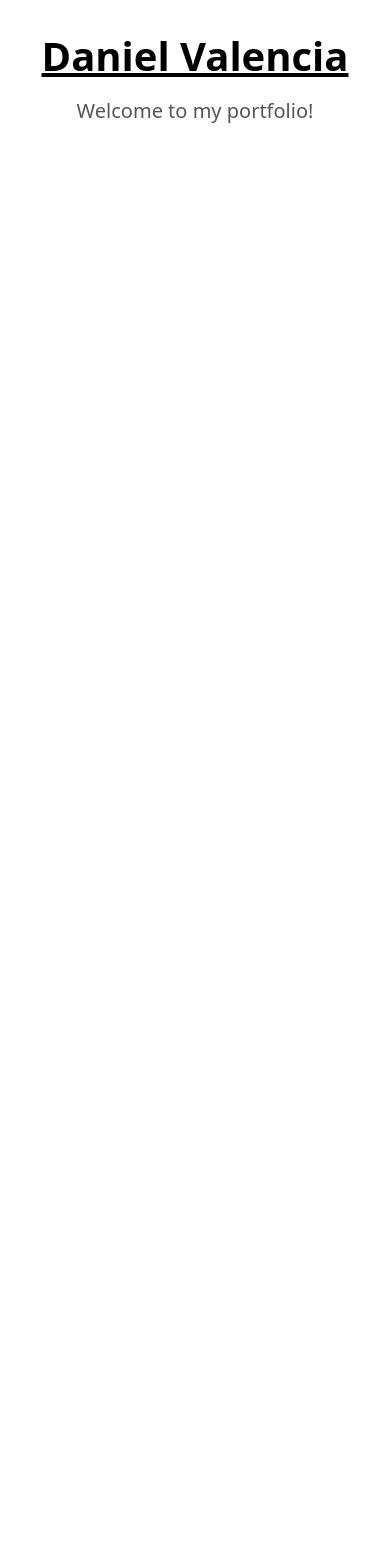
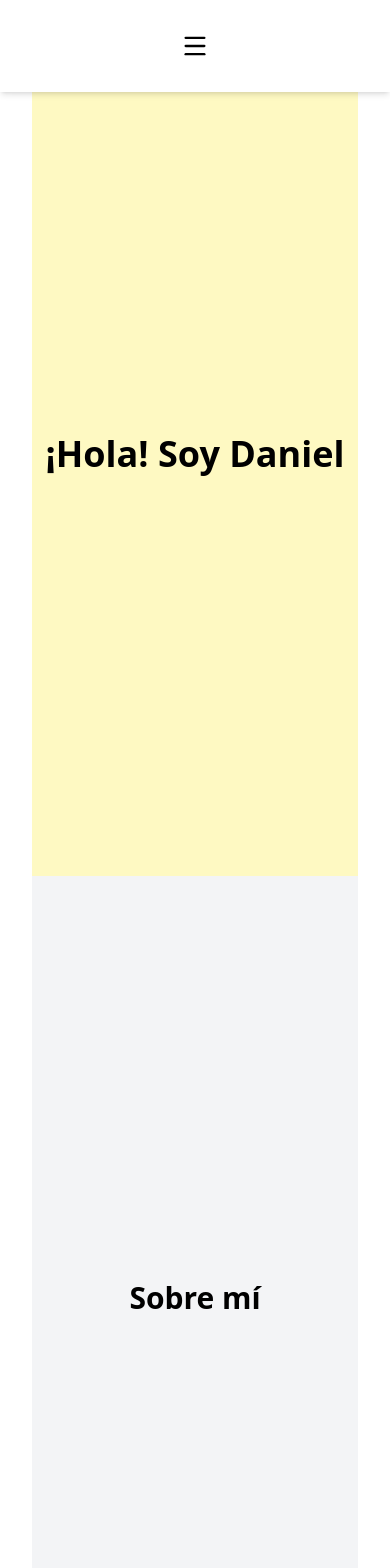
Before and after one commit to xDanyV/portfolio-react, a React (Vite) app: page / in a window 390 px wide. Shown: the top 1568 px of the page. Before the commit the page ends 844 px from the top, so only its background shows below. Built offline with nearby package versions, Linux system fonts and the light colour scheme.

Commit message:
Se agrego un navbar responsivo

```diff
--- a/package.json
+++ b/package.json
@@ -11,6 +11,8 @@
   },
   "dependencies": {
     "@tailwindcss/vite": "^4.1.14",
+    "framer-motion": "^12.23.22",
+    "lucide-react": "^0.544.0",
     "react": "^19.1.1",
     "react-dom": "^19.1.1",
     "tailwindcss": "^4.1.14"
--- a/src/App.jsx
+++ b/src/App.jsx
@@ -1,11 +1,24 @@
 
-import './App.css'
+import './App.css';
+import Navbar from './components/Navbar';
 
 function App() {
   return (
-    <div>
-      <h1 class="text-3xl font-bold underline">Daniel Valencia</h1>
-      <p>Welcome to my portfolio!</p>
+    <div className="scroll-smooth">
+      <Navbar />
+
+      <section id="inicio" className="h-screen flex items-center justify-center bg-yellow-100">
+        <h2 className="text-4xl font-bold">¡Hola! Soy Daniel</h2>
+      </section>
+
+      <section id="sobre-mi" className="h-screen flex items-center justify-center bg-gray-100">
+        <h2 className="text-3xl font-semibold">Sobre mí</h2>
+      </section>
+
+      <section id="proyectos" className="h-screen flex items-center justify-center bg-blue-100">
+        <h2 className="text-3xl font-semibold">Proyectos</h2>
+      </section>
+
     </div>
   )
 }
--- /dev/null
+++ b/src/components/Navbar.jsx
@@ -0,0 +1,46 @@
+import { useState } from "react";
+import { Menu, X } from "lucide-react";
+import { motion, AnimatePresence } from "framer-motion";
+
+export default function Navbar() {
+
+  const [isOpen, setIsOpen] = useState(false);
+
+  return (
+    <nav className="fixed top-0 left-0 w-full bg-white shadow-md z-50">
+      <div className="container mx-auto px-6 py-8 flex justify-center ">
+        <ul className="hidden md:flex space-x-8 text-gray-700 text-3xl font-semibold">
+          <li><a href="#inicio" className="p-2 hover:underline hover:bg-gray-100 rounded-2xl">Inicio</a></li>
+          <li><a href="#sobre-mi" className="p-2 hover:underline hover:bg-gray-100 rounded-2xl">Sobre mí</a></li>
+          <li><a href="#proyectos" className="p-2 hover:underline hover:bg-gray-100 rounded-2xl">Proyectos</a></li>
+
+        </ul>
+
+        <button
+          className="md:hidden hover:scale-110 hover:text-white hover:bg-black rounded transition-transform cursor-pointer"
+          onClick={() => setIsOpen(!isOpen)}
+        >
+          {isOpen ? <X size={28} /> : <Menu size={28} />}
+        </button>
+
+      </div>
+
+      <AnimatePresence>
+        {isOpen && (
+          <motion.ul
+            initial={{ opacity: 0, y: -20 }}
+            animate={{ opacity: 1, y: 0 }}
+            exit={{ opacity: 0, y: -20 }}
+            transition={{ duration: 0.3 }}
+            className="absolute top-16 left-0 w-full bg-white shadow-md flex flex-col items-center space-y-4 py-4 md:hidden"
+          >
+            <li><a className="hover:underline text-2xl px-50 py-2 hover:bg-gray-100 rounded-2xl" href="#inicio" onClick={() => setIsOpen(false)}>Inicio</a></li>
+            <li><a className="hover:underline text-2xl px-50 py-2 hover:bg-gray-100 rounded-2xl" href="#sobre-mi" onClick={() => setIsOpen(false)}>Sobre mí</a></li>
+            <li><a className="hover:underline text-2xl px-50 py-2 hover:bg-gray-100 rounded-2xl" href="#proyectos" onClick={() => setIsOpen(false)}>Proyectos</a></li>
+          </motion.ul>
+        )}
+      </AnimatePresence>
+
+    </nav>
+  )
+}
--- a/src/index.css
+++ b/src/index.css
@@ -0,0 +1,3 @@
+html {
+  scroll-behavior: smooth;
+}
```
Also changed, not shown: 1 other file (tests, documents, lock files or other folders).
